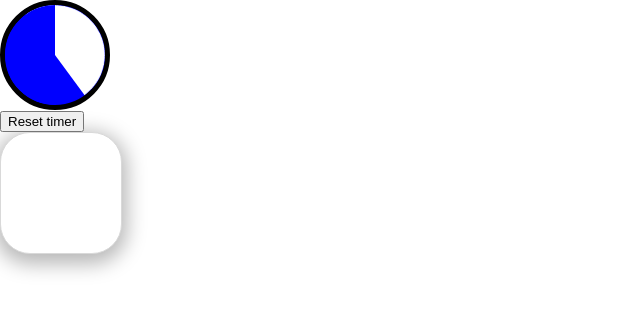
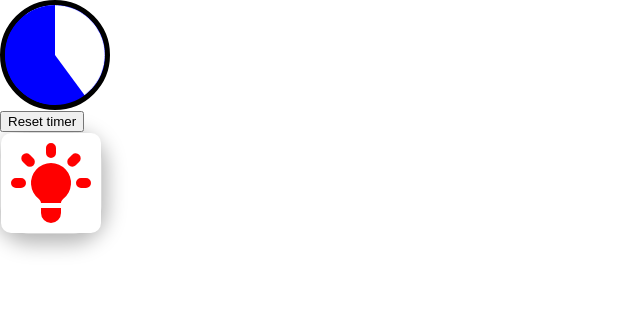
Before and after one commit to Suz8a/word-project, a React (Create React App) app: page / in a window 1280 px wide. Shown: the top 312 px of the page, without its empty margins (0-640 px from the left). Built offline with nearby package versions, Linux system fonts and the light colour scheme.

Commit message:
backgroundColor added to button element

```diff
--- a/src/components/notification-button/index.tsx
+++ b/src/components/notification-button/index.tsx
@@ -1,10 +1,19 @@
 import React from "react";
 import Card from "../../elements/card";
+import { HiLightBulb } from "react-icons/hi";
+import Button from "../../elements/button";
 
 function NotificationButton() {
   return (
-    <Card width={"100px"} height={"100px"}>
-      <div></div>
+    <Card width={"100px"} height={"100px"} padding={"0px"}>
+      <Button
+        backgroundColor={"white"}
+        width={"100%"}
+        height={"100%"}
+        onClick={() => {}}
+      >
+        <HiLightBulb color={"red"} size={"100%"} />
+      </Button>
     </Card>
   );
 }
--- a/src/elements/button/index.tsx
+++ b/src/elements/button/index.tsx
@@ -17,6 +17,7 @@ function Button({
   children,
   disabled,
   className,
+  backgroundColor,
   onClick,
 }: ButtonProps) {
   return (
@@ -26,6 +27,7 @@ function Button({
       height={height}
       onClick={onClick}
       disabled={disabled}
+      backgroundColor={backgroundColor}
     >
       {children}
     </ClickableArea>
```
